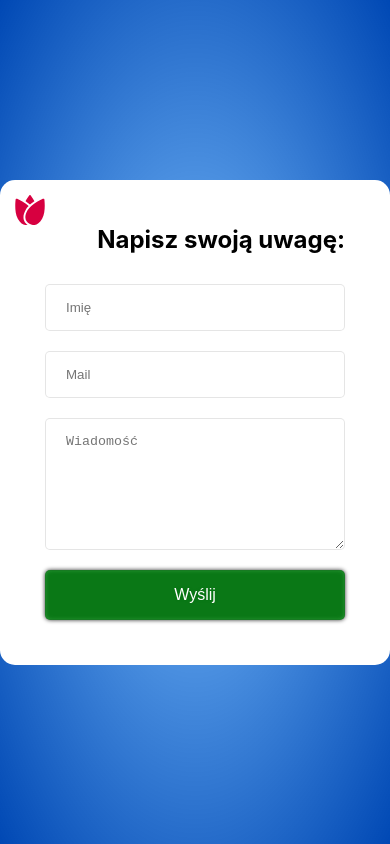
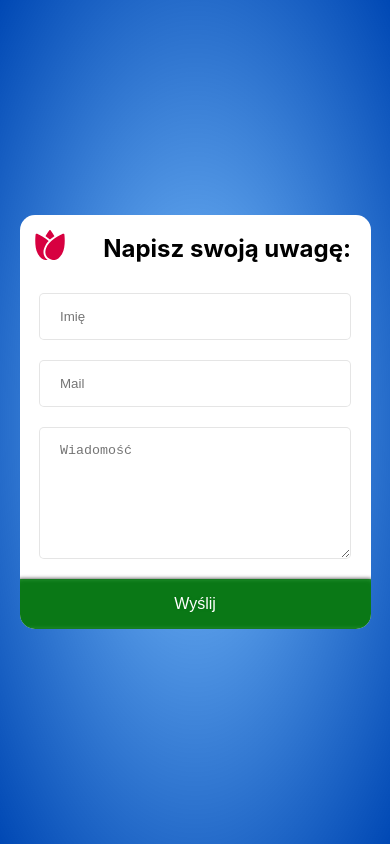
Before and after one commit to Rehaeel/rosary-mysteries, a React (Create React App) app: page /contact in a window 390 px wide. Built offline with nearby package versions, Linux system fonts and the light colour scheme; no server answers.

Commit message:
contact-page styling on mobile

```diff
--- a/src/component/contact-page/contact-page.css
+++ b/src/component/contact-page/contact-page.css
@@ -5,6 +5,7 @@
     background-color: #fff;
     border-radius: 15px;
     width: 350px;
+    max-width: 80%;
 }
 
 .contact-page>h2:first-of-type {
@@ -41,3 +42,18 @@
     font-size: 1em;
     filter: drop-shadow(0 0 2px #000);
 }
+
+@media screen and (max-width: 980px) {
+    .contact-page {
+        width: 80%;
+        padding: 5% 5% 0 5%;
+        overflow: hidden;
+    }
+    .contact-form {
+        gap:20px;
+    }
+    .contact-form>button {
+        width: 115%;
+        align-self: center;
+    }
+}
```
